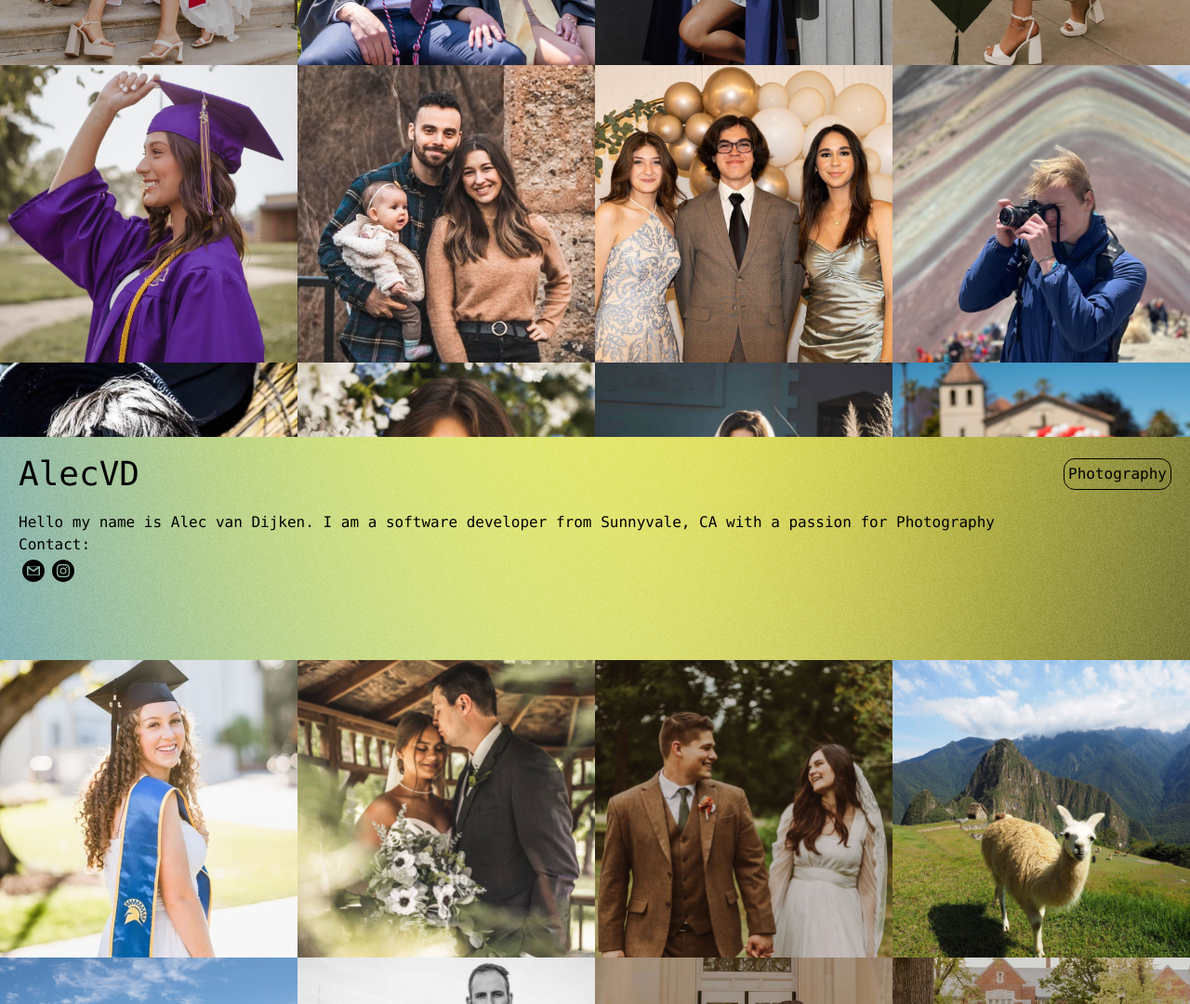
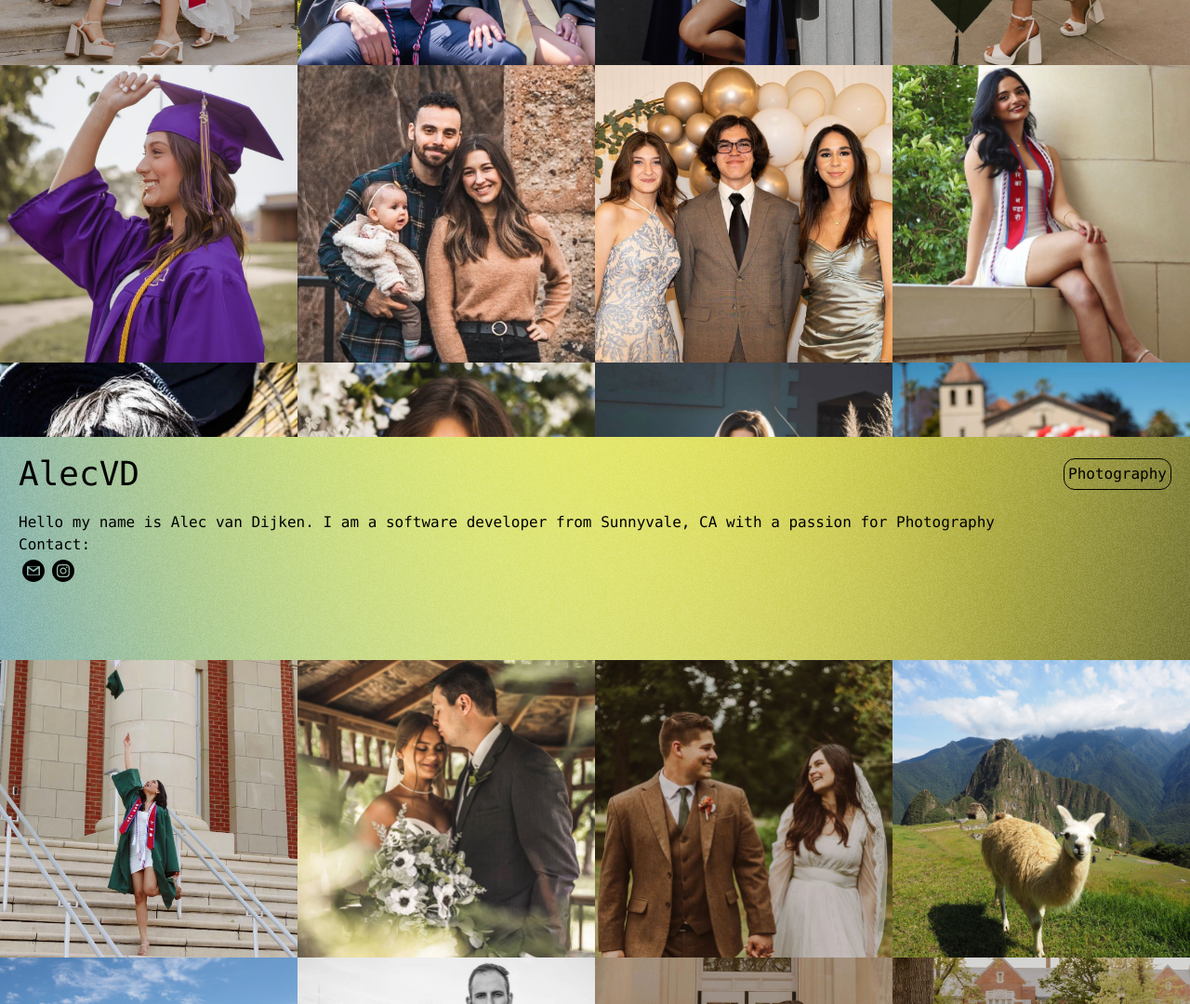
Before and after one commit to AlecVD/foto, a plain HTML site: page index.html in a window 1280 px wide. Shown: the part 250-1330 px from the top of the page at 93% size. Drawn offline with nearby package versions, Linux system fonts and the light colour scheme.

Commit message:
remove unused images

```diff
--- a/index.html
+++ b/index.html
@@ -38,12 +38,12 @@
             <img src="images/38.jpg" alt="">
             <img src="images/2.jpg" alt="">
             <img src="images/3.jpg" alt="">
-            <img src="images/4.jpg" alt="">
+            <img src="images/100.jpeg" alt="">
             <img src="images/5.jpg" alt="">
             <img src="images/6.jpg" alt="">
             <img src="images/7.jpg" alt="">
             <img src="images/9.jpg" alt="">
-            <img src="images/11.jpg" alt="">
+            <img src="images/101.jpeg" alt="">
             <img src="images/12.jpg" alt="">
             <img src="images/13.jpg" alt="">
             <img src="images/15.jpg" alt="">
```
Also changed, not shown: images/100.jpeg (added), images/101.jpeg (added), images/11.jpg (deleted), images/4.jpg (deleted).
